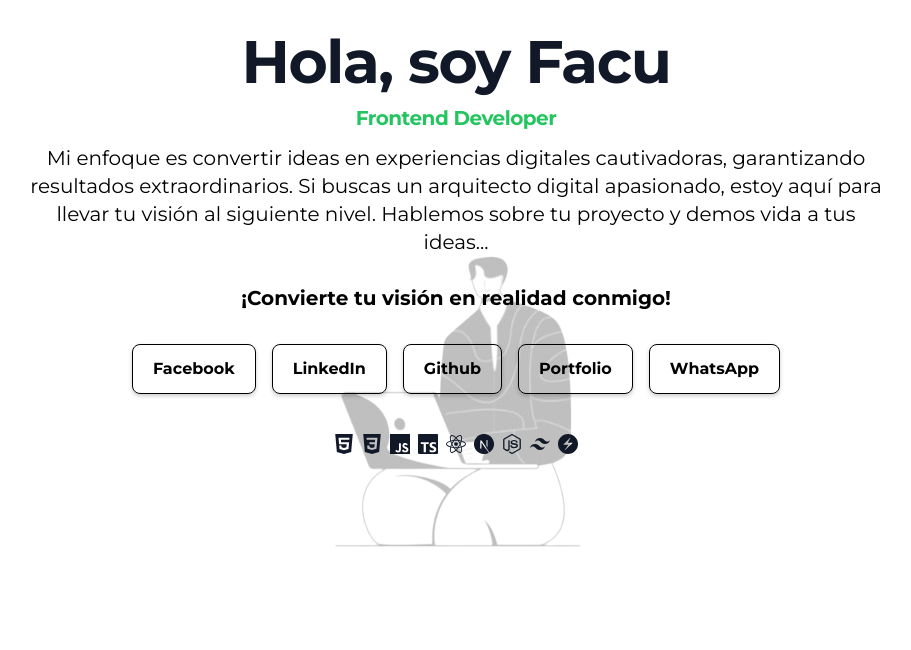
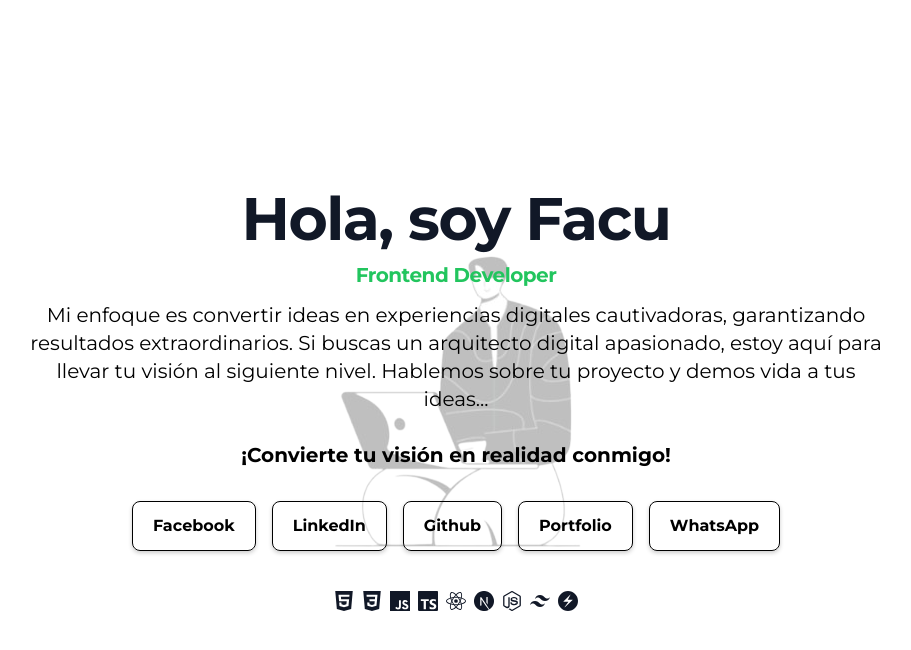
Before and after one commit to facuguardia/dinamic-links, a Next.js app: page / in a window 1280 px wide. Shown: the top 650 px of the page, without its empty margins (184-1095 px from the left). Built offline with nearby package versions, Linux system fonts and the light colour scheme.

Commit message:
Add flex and justify-center to section element

```diff
--- a/src/app/page.tsx
+++ b/src/app/page.tsx
@@ -3,7 +3,7 @@ import Footer from "./components/Footer";
 
 export default function Home() {
   return (
-    <section className="w-screen h-screen bg-custom-image bg-no-repeat bg-center px-4">
+    <section className="w-screen h-screen bg-custom-image bg-no-repeat bg-center px-4 flex justify-center items-center">
       <div className="py-8 lg:text-center">
         <h1 className="mb-4 text-4xl text-right lg:text-center font-extrabold tracking-tight leading-none text-gray-900 md:text-5xl lg:text-6xl">
           Hola, soy Facu
```
